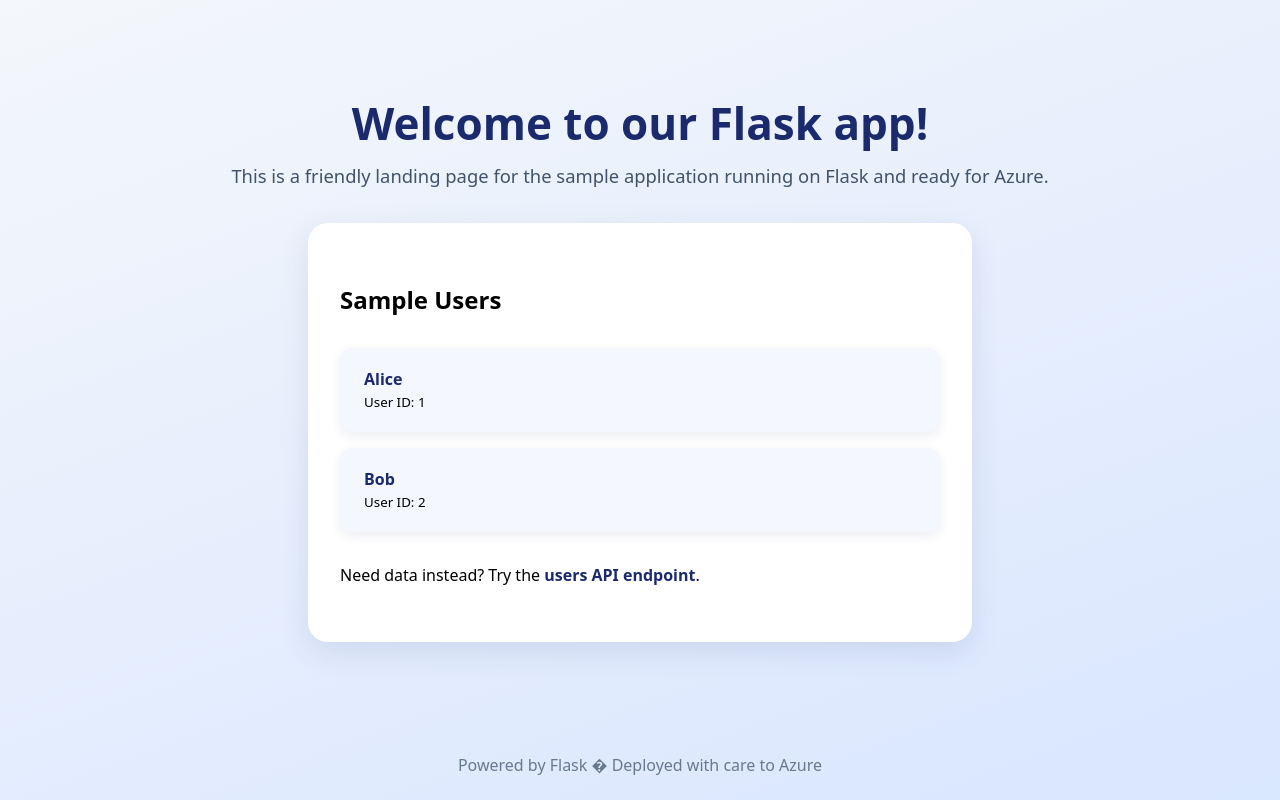
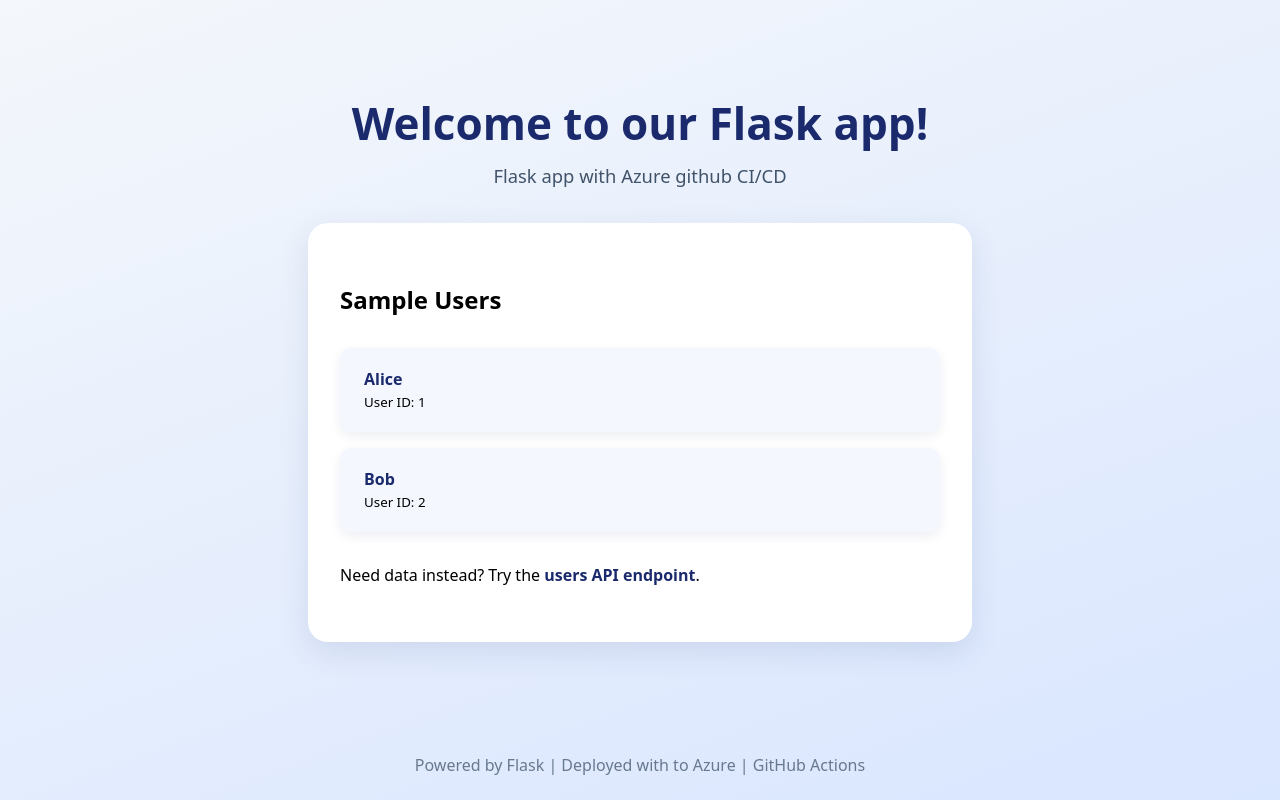
Before and after one commit to karki-p/flask-azure-learning, a Flask app: page / in a window 1280 px wide. Run offline with Flask 3, Linux system fonts and the light colour scheme.

Commit message:
Some tweaks changes

```diff
--- a/templates/index.html
+++ b/templates/index.html
@@ -88,7 +88,7 @@
 <body>
     <header>
         <h1>{{ message }}</h1>
-        <p class="lead">This is a friendly landing page for the sample application running on Flask and ready for Azure.</p>
+        <p class="lead">Flask app with Azure github CI/CD</p>
     </header>
     <main>
         <h2>Sample Users</h2>
@@ -107,7 +107,7 @@
         <p style="margin-top:2rem;">Need data instead? Try the <a class="api-link" href="{{ url_for('get_users') }}">users API endpoint</a>.</p>
     </main>
     <footer>
-        Powered by Flask � Deployed with care to Azure
+        Powered by Flask | Deployed with to Azure | GitHub Actions
     </footer>
 </body>
 </html>
```
